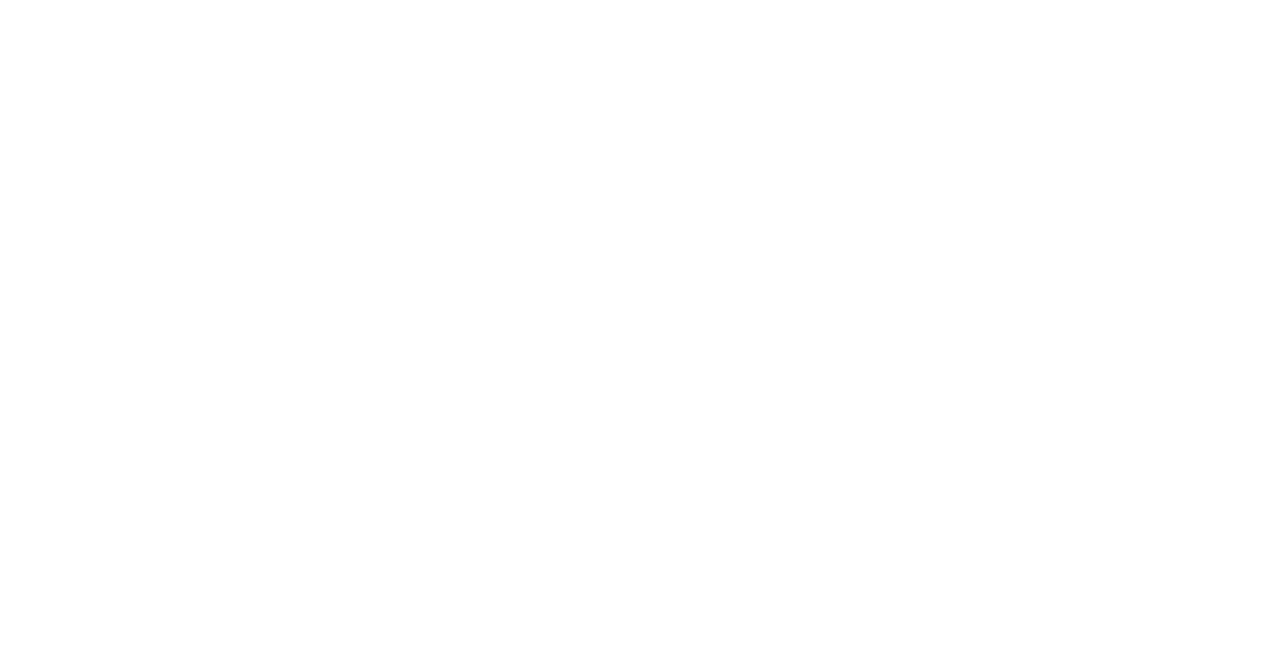
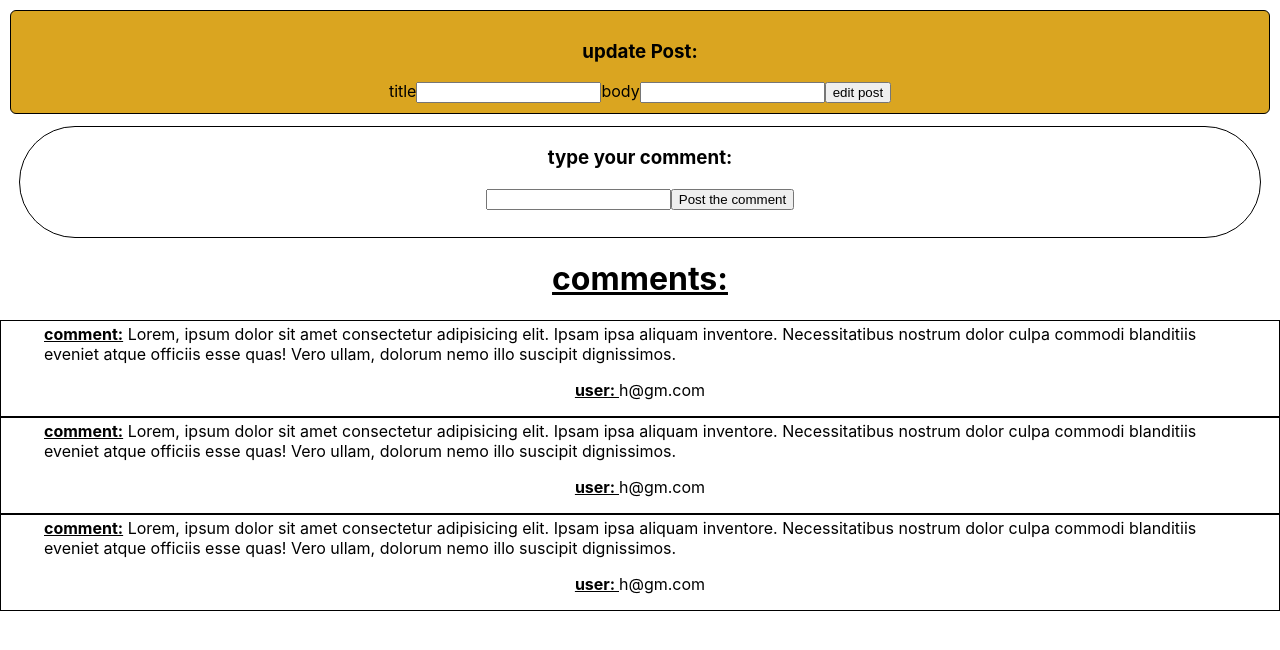
Before and after one commit to royhirakp/BlogPost-frontend, a React (Create React App) app: page /fullPost in a window 1280 px wide. Before the commit this address had no page. Shown: the top 650 px of the page. Built offline with nearby package versions, Linux system fonts and the light colour scheme.

Commit message:
comment post

```diff
--- a/package.json
+++ b/package.json
@@ -44,5 +44,8 @@
       "last 1 firefox version",
       "last 1 safari version"
     ]
+  },
+  "devDependencies": {
+    "@babel/plugin-proposal-private-property-in-object": "^7.21.11"
   }
 }
--- /dev/null
+++ b/src/components/CreateComment.js
@@ -0,0 +1,23 @@
+import React from "react";
+
+const CreateComment = () => {
+  function handelSubmit() {}
+  return (
+    <div
+      style={{
+        border: "1px solid",
+        margin: "12px 19px 1px",
+        padding: " 0px 0px 27px",
+        borderRadius: "120px",
+      }}
+    >
+      <h3>type your comment:</h3>
+      <form onSubmit={handelSubmit}>
+        <input type="text" />
+        <button>Post the comment</button>
+      </form>
+    </div>
+  );
+};
+
+export default CreateComment;
--- a/src/components/CreatePost.js
+++ b/src/components/CreatePost.js
@@ -5,12 +5,12 @@
 import { useNavigate } from "react-router-dom";
 import axios from "axios";
 
-const CreatePost = () => {
+const CreatePost = (props) => {
   const [title, setTitel] = useState("");
   const [bodyinput, setbody] = useState("");
   const [postStatus, setPostSattus] = useState({});
   const navigate = useNavigate();
-
+  // console.log(props.setRefesh);
   const handelSubmit = async () => {
     // console.log("buttonclick", title, bodyinput);
     try {
@@ -32,10 +32,12 @@
       );
       console.log(res.data);
       setPostSattus(res.data);
+      props.setRefesh((pre) => pre + 1);
     } catch (error) {
       console.log(error);
     }
   };
+
   return (
     <div>
       <div
--- /dev/null
+++ b/src/components/PostUpdate.js
@@ -0,0 +1,24 @@
+import React from "react";
+
+const PostUpdate = () => {
+  return (
+    <div
+      style={{
+        border: "1px solid",
+        borderRadius: "6px",
+        padding: "10px",
+        margin: "10px",
+        backgroundColor: "goldenrod",
+      }}
+    >
+      <h3>update Post:</h3>
+      title
+      <input type="text" />
+      body
+      <input type="text" />
+      <button>edit post</button>
+    </div>
+  );
+};
+
+export default React.memo(PostUpdate);
--- /dev/null
+++ b/src/components/ShowAllComments.js
@@ -0,0 +1,23 @@
+import React from "react";
+import CommentCard from "./card/CommentCard";
+
+const ShowAllComments = () => {
+  return (
+    <div>
+      <h1>
+        <b>
+          <u>comments:</u>
+        </b>
+      </h1>
+      {[1, 2, 1].map((item, i) => {
+        return (
+          <div key={i * 0.252}>
+            <CommentCard />
+          </div>
+        );
+      })}
+    </div>
+  );
+};
+
+export default ShowAllComments;
--- a/src/components/ShowPostMain.js
+++ b/src/components/ShowPostMain.js
@@ -1,8 +1,9 @@
 import React, { useEffect, useState } from "react";
 import PostCard from "./card/PostCard";
 import axios from "axios";
-const ShowPostMain = () => {
+const ShowPostMain = (props) => {
   const [data, setData] = useState([]);
+  const [reloded, setRelode] = useState(1);
   async function showData() {
     try {
       const config = {
@@ -24,7 +25,7 @@
 
   useEffect(() => {
     showData();
-  }, []);
+  }, [reloded, props.refresh]);
   return (
     <div>
       <div
@@ -34,7 +35,7 @@
         {data.map((item, i) => {
           return (
             <div key={i * 0.252}>
-              <PostCard item={item} />
+              <PostCard item={item} setRelode={setRelode} />
             </div>
           );
         })}
--- /dev/null
+++ b/src/components/card/CommentCard.js
@@ -0,0 +1,26 @@
+import { Padding } from "@mui/icons-material";
+import React from "react";
+
+const CommentCard = () => {
+  return (
+    <div style={{ border: "1px solid" }}>
+      <p style={{ textAlign: "left", padding: "3px 43px 0 43px", margin: "0" }}>
+        <b>
+          <u>comment:</u>
+        </b>{" "}
+        Lorem, ipsum dolor sit amet consectetur adipisicing elit. Ipsam ipsa
+        aliquam inventore. Necessitatibus nostrum dolor culpa commodi blanditiis
+        eveniet atque officiis esse quas! Vero ullam, dolorum nemo illo suscipit
+        dignissimos. {""}
+      </p>
+      <p>
+        <b>
+          <u>user: </u>
+        </b>
+        h@gm.com
+      </p>
+    </div>
+  );
+};
+
+export default CommentCard;
--- a/src/components/card/PostCard.js
+++ b/src/components/card/PostCard.js
@@ -3,6 +3,7 @@
 const PostCard = (props) => {
   // console.log(props);
   const { id, userId, title, body, userEmail } = props.item;
+
   async function deletePost() {
     try {
       const config = {
@@ -12,12 +13,12 @@
       };
       const body = { id: id };
       console.log(body, config);
-      const res = await axios.delete(
-        "https://blogpost-xbzq.onrender.com/api/v1/post",
-        config,
-        { data: body }
-      );
+      const res = await axios.delete("http://localhost:5000/api/v1/post", {
+        ...config,
+        data: body,
+      });
       console.log("delete res==", res);
+      props.setRelode((pre) => pre + 1);
     } catch (error) {
       console.log(error);
     }
@@ -36,6 +37,7 @@
         <button>open Comments</button>
       </div>
       <div style={{}}>
+        <p>id: {id}</p>
         <p>title: {title}</p>
         <p>body: {body}</p>
         <p>userEmail: {userEmail}</p>
--- a/src/pages/FullPost.js
+++ b/src/pages/FullPost.js
@@ -0,0 +1,19 @@
+import React from "react";
+import PostUpdate from "../components/PostUpdate";
+import CreateComment from "../components/CreateComment";
+import ShowAllComments from "../components/ShowAllComments";
+
+const FullPost = () => {
+  return (
+    <div>
+      {/* {post update form } */}
+      <PostUpdate />
+      <CreateComment />
+      {/* comment form  */}
+      {/* comments data */}
+      <ShowAllComments />
+    </div>
+  );
+};
+
+export default FullPost;
--- a/src/pages/Home.js
+++ b/src/pages/Home.js
@@ -4,6 +4,7 @@
 import CreatePost from "../components/CreatePost";
 import ShowPostMain from "../components/ShowPostMain";
 const Home = () => {
+  const [refresh, setRefesh] = useState(1);
   const [createPostStatus, setCreatePostStatus] = useState(false);
   return (
     <>
@@ -23,11 +24,11 @@
         >
           {createPostStatus ? "cancle " : "Create Post"}
         </Button>
-        {createPostStatus ? <CreatePost /> : ""}
+        {createPostStatus ? <CreatePost setRefesh={setRefesh} /> : ""}
       </div>
 
       {/* Main component  */}
-      <ShowPostMain />
+      <ShowPostMain refresh={refresh} />
     </>
   );
 };
--- a/src/router/AppRoute.js
+++ b/src/router/AppRoute.js
@@ -3,6 +3,7 @@
 import Home from "../pages/Home";
 import LoginRegister from "../pages/LoginRegister";
 import WelcomePage from "../pages/WelcomePage";
+import FullPost from "../pages/FullPost";
 const AppRoute = () => {
   return (
     <div>
@@ -13,6 +14,7 @@
           <Route path="/login" element={<LoginRegister />} />
 
           <Route path="/home" element={<Home />} />
+          <Route path="/fullPost" element={<FullPost />} />
         </Routes>
       </BrowserRouter>
     </div>
```
Also changed, not shown: 12 other files (tests, documents, lock files or other folders).
